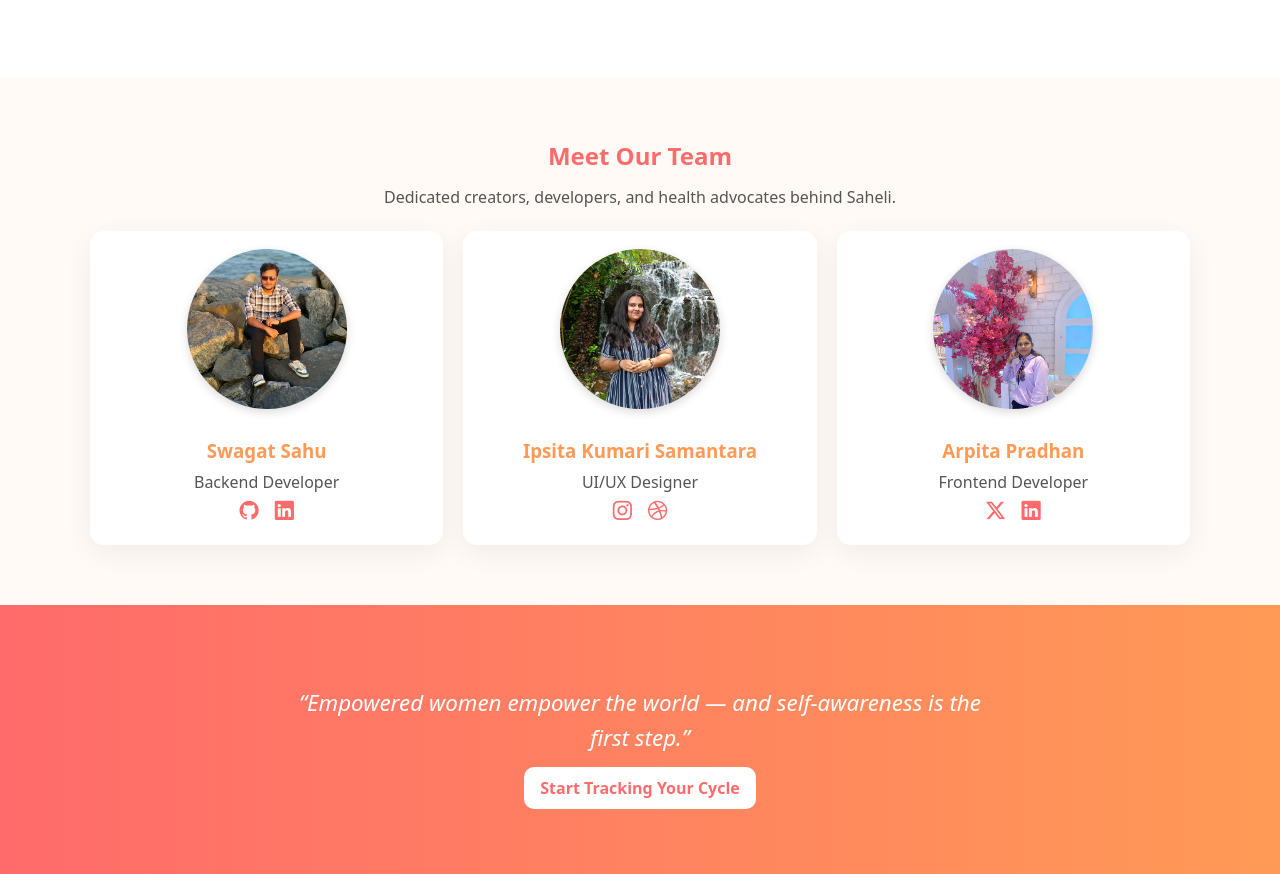
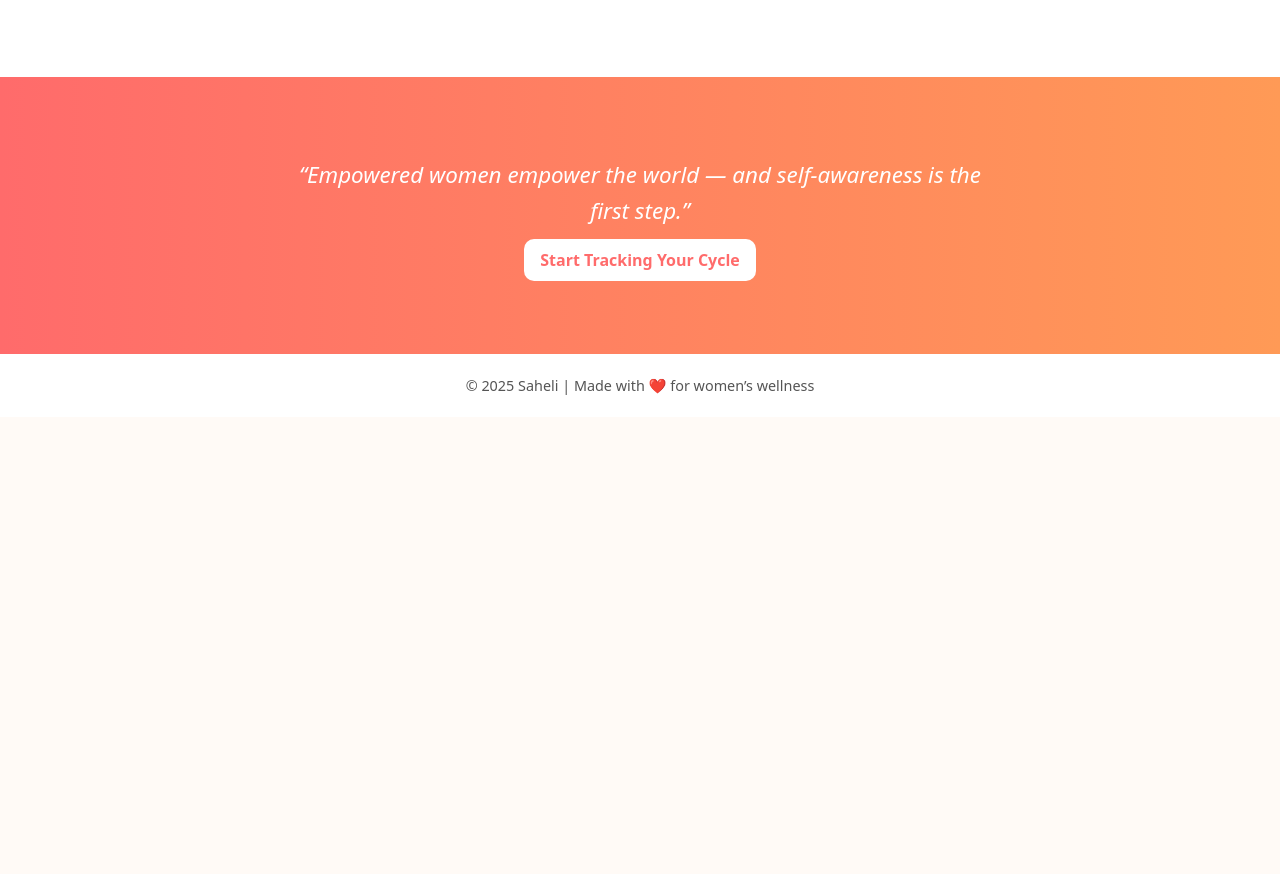
Before and after one commit to swagatsahunist/saheli_project, a website: page about.html in a window 1280 px wide. Shown: the part 1844-2718 px from the top of the page. After the commit the page ends 2261 px from the top, so only its background shows below. Drawn offline with nearby package versions, Linux system fonts and the light colour scheme.

Commit message:
Update about.html

```diff
--- a/about.html
+++ b/about.html
@@ -100,44 +100,6 @@
     </div>
   </section>
 
-  <!-- TEAM -->
-  <section class="team container">
-    <h2 data-animate>Meet Our Team</h2>
-    <p class="sub" data-animate>Dedicated creators, developers, and health advocates behind Saheli.</p>
-    <div class="team-grid" data-animate>
-      <div class="team-card">
-        <img src="images/team-swagat.jpg" alt="Swagat Sahu"
-             style="width:160px; height:160px; border-radius:50%; object-fit:cover; box-shadow:0 3px 10px rgba(0,0,0,0.15); margin-bottom:10px;">
-        <h3>Swagat Sahu</h3>
-        <p>Backend Developer</p>
-        <div class="socials">
-          <a href="#"><i class="bi bi-github"></i></a>
-          <a href="#"><i class="bi bi-linkedin"></i></a>
-        </div>
-      </div>
-      <div class="team-card">
-        <img src="images/team-ipsita.jpg" alt="Ipsita Kumari Samantara"
-             style="width:160px; height:160px; border-radius:50%; object-fit:cover; box-shadow:0 3px 10px rgba(0,0,0,0.15); margin-bottom:10px;">
-        <h3>Ipsita Kumari Samantara</h3>
-        <p>UI/UX Designer</p>
-        <div class="socials">
-          <a href="#"><i class="bi bi-instagram"></i></a>
-          <a href="#"><i class="bi bi-dribbble"></i></a>
-        </div>
-      </div>
-      <div class="team-card">
-        <img src="images/team-arpita.jpg" alt="Arpita Pradhan"
-             style="width:160px; height:160px; border-radius:50%; object-fit:cover; box-shadow:0 3px 10px rgba(0,0,0,0.15); margin-bottom:10px;">
-        <h3>Arpita Pradhan</h3>
-        <p>Frontend Developer</p>
-        <div class="socials">
-          <a href="#"><i class="bi bi-twitter-x"></i></a>
-          <a href="#"><i class="bi bi-linkedin"></i></a>
-        </div>
-      </div>
-    </div>
-  </section>
-
   <!-- CTA / QUOTE -->
   <section class="cta">
     <div class="container" data-animate>
```
